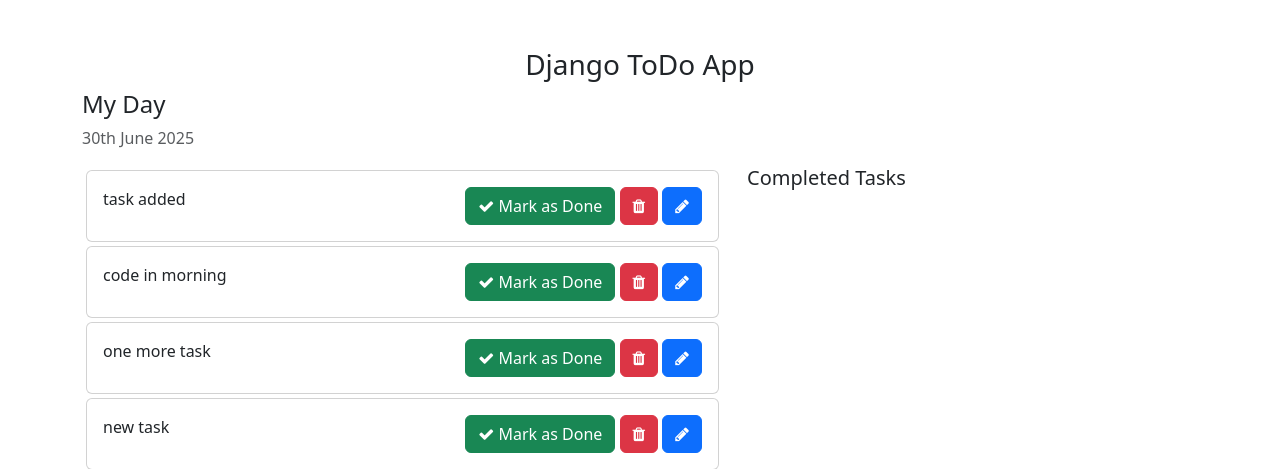
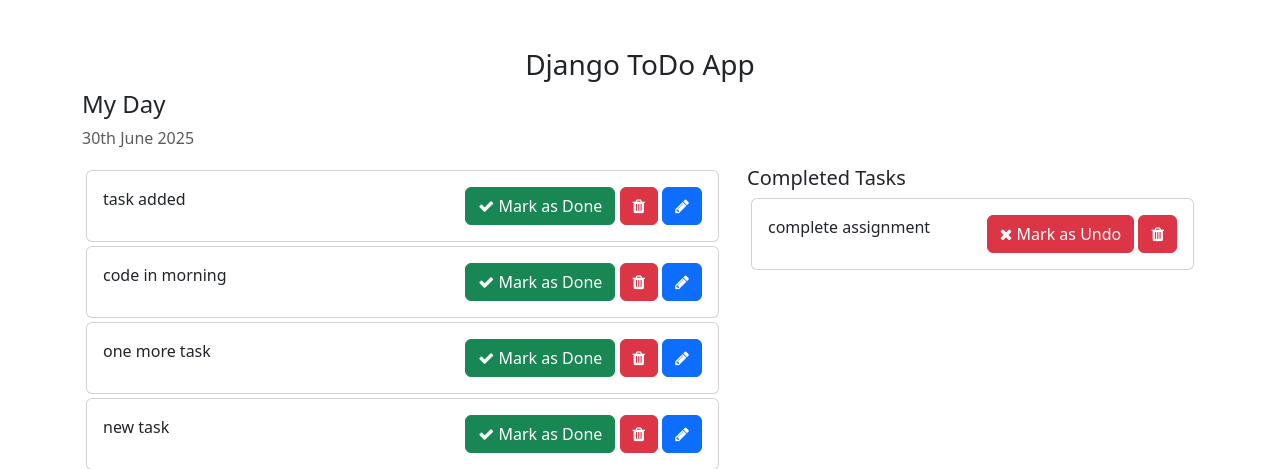
Before and after one commit to keshab051/TO-DOapp, a Django app: page / in a window 1280 px wide. Shown: the top 469 px of the page. Run offline with Django 5.2, Linux system fonts and the light colour scheme; data comes from the database, SQL or seed files in the repository; both versions use the stored data as it was after the commit.

Commit message:
mark_as_done and undo button functionality added

```diff
--- a/TODOIST/views.py
+++ b/TODOIST/views.py
@@ -4,7 +4,9 @@ from todo.models import Task
 
 def home(request):
     tasks = Task.objects.filter(is_completed = False).order_by('-updated_at')
+    completedtask = Task.objects.filter(is_completed=True).order_by('-updated_at')
     context = {
-        'tasks':tasks
+        'tasks':tasks,
+        'completedtask':completedtask
     }
     return render(request,'home.html',context)
--- a/templates/home.html
+++ b/templates/home.html
@@ -31,7 +31,7 @@
                     <div class="card-body">
                         {{task.task}}
                         <span style="position: relative; float: right;">
-                            <a class="btn btn-success"><i class="fa fa-check"></i> Mark as Done</a>
+                            <a href="{% url 'mark_as_done' task.pk %}" class="btn btn-success"><i class="fa fa-check"></i> Mark as Done</a>
                             <a class="btn btn-danger"><i class="fa fa-trash"></i></a>
                             <a class="btn btn-primary"><i class="fa fa-pencil"></i></a>
                         </span>
@@ -42,10 +42,14 @@
             <div class="col-md-5 col-lg-5">
                 <h5>Completed Tasks</h5>
                 <!-- List of all the tasks that have completed -->
-                 {% for task1 in completedtask %}
+                 {% for task in completedtask %}
                 <div class="card m-1">
                     <div class="card-body">
-                         {{task1.task}}
+                         {{task.task}}
+                          <span style="position: relative; float: right;">
+                            <a href="{% url 'mark_as_undo' task.pk %}" class="btn btn-danger"><i class="fa fa-times"></i> Mark as Undo</a>
+                            <a class="btn btn-danger"><i class="fa fa-trash"></i></a>
+                        </span>
                     </div>
                 </div>
                 {% endfor %}
--- a/todo/urls.py
+++ b/todo/urls.py
@@ -2,6 +2,6 @@ from django.urls import path
 from . import views
 urlpatterns = [
     path('/addtask/',views.AddTask,name='AddTask'),
-    path('/updatetask/',views.updatetask,name='updatetask'),
-    path('/completedtask/',views.completedtask,name='completedtaks'),
+    path('/mark_as_done/<int:pk>',views.mark_as_done,name='mark_as_done'),
+    path('/mark_as_undo/<int:pk>',views.mark_as_undo,name='mark_as_undo'),
 ]
```
Also changed, not shown: todo/views.py (+12 -10 lines), db.sqlite3.
